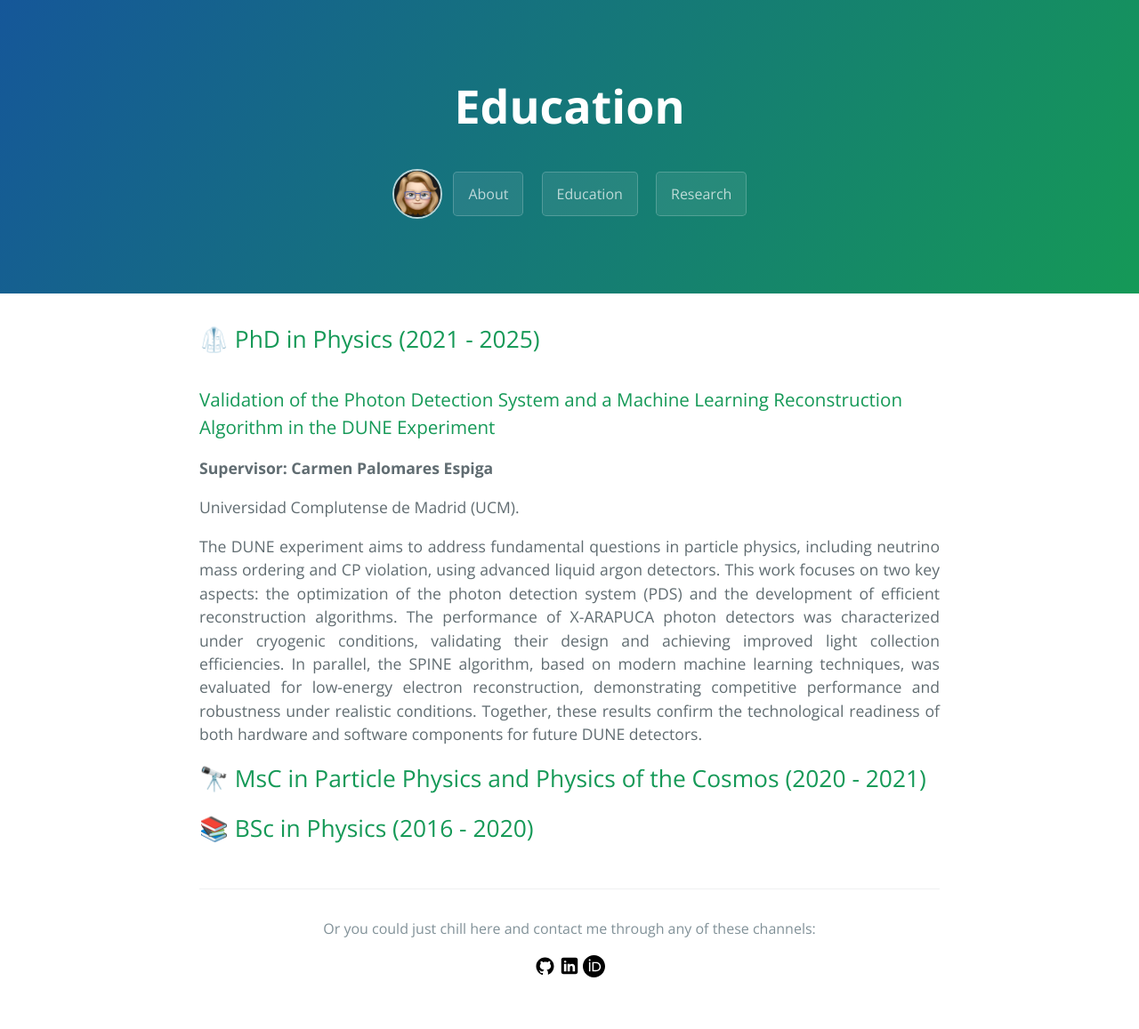
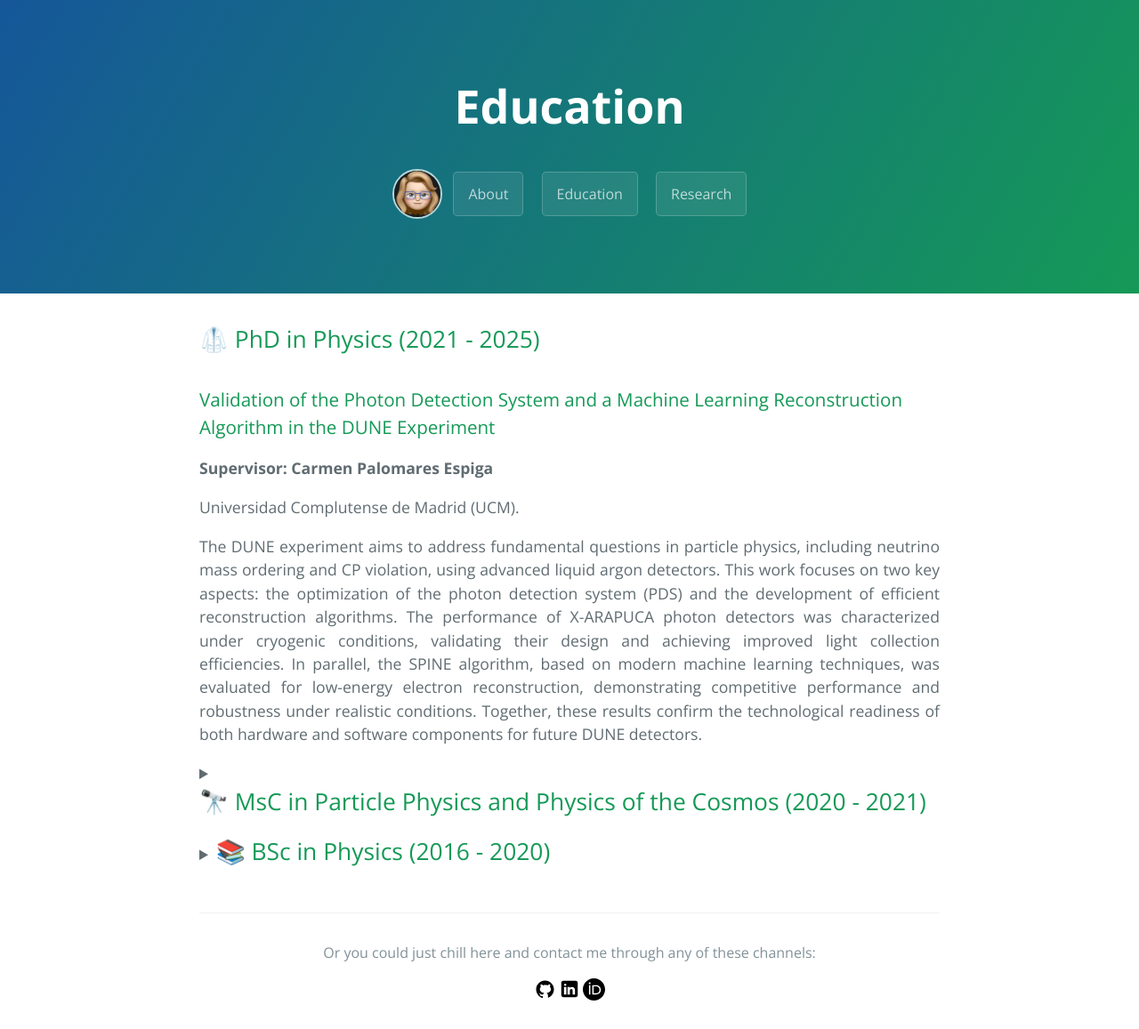
Before and after one commit to LauPM/LauPM.github.io, a Jekyll site: the page built from education/index.md, in a window 1280 px wide. Shown: the whole page at 89% size. Built offline with Jekyll 4.4.1, drawn with Linux system fonts in a browser that asks for light colours; before the commit the page ends 1131 px from its top, so only the background shows below that; some of the changed text lies outside the part shown.

Commit message:
fix summary in education

```diff
--- a/assets/css/style.scss
+++ b/assets/css/style.scss
@@ -49,3 +49,8 @@
 	height: 100%;
 	object-fit: cover;
 }
+
+summary {
+	display: list-item;
+	cursor: pointer;
+}
--- a/education/index.md
+++ b/education/index.md
@@ -27,9 +27,9 @@ Presentation -->
 <details>
 <summary><h2 style="display: inline-block; cursor: pointer;">🔭 MsC in Particle Physics and Physics of the Cosmos (2020 - 2021)</h2></summary>
 
-### Obtaining temperature maps of the CMB anisotropies, correlated and uncorrelated with polarization
+<h3>Obtaining temperature maps of the CMB anisotropies, correlated and uncorrelated with polarization</h3>
 
-**Supervisors: Patricio Vielva y Elena de la Hoz López Collado**
+<b>Supervisors: Patricio Vielva y Elena de la Hoz López Collado</b>
 
 Instituto de Física de Cantabria (CSIC-UC).
 
@@ -37,8 +37,10 @@ Instituto de Física de Cantabria (CSIC-UC).
 The main idea of the protect is to analyse whether the correlated temperature CMB maps with polarization (or vice-versa) allow us to draw more significant conclusions on the CMB detected anomalies rather than the original temperature and polarization CMB maps. For this purpose we study the optimal techniques to obtain these CMB correlated maps.
 </p>
 
-* [MsC Thesis](https://laupm.github.io/TFM-Correlated_CMB_maps/PerezMolinaLaura_TFM.pdf)
-* [Code](https://laupm.github.io/TFM-Correlated_CMB_maps/TFM_Correlated_CMB_maps.html)
+<ul>
+	<li><a href="https://laupm.github.io/TFM-Correlated_CMB_maps/PerezMolinaLaura_TFM.pdf">MsC Thesis</a></li>
+	<li><a href="https://laupm.github.io/TFM-Correlated_CMB_maps/TFM_Correlated_CMB_maps.html">Code</a></li>
+</ul>
 
 </details>
 
@@ -47,9 +49,9 @@ The main idea of the protect is to analyse whether the correlated temperature CM
 <details>
 <summary><h2 style="display: inline-block; cursor: pointer;">📚 BSc in Physics (2016 - 2020)</h2></summary>
 
-### Fundamentals Ingridients of Black Holes
+<h3>Fundamentals Ingridients of Black Holes</h3>
 
-**Supervisor: Diego Rubiera García**
+<b>Supervisor: Diego Rubiera García</b>
 
 Universidad Complutense de Madrid (UCM).
 </details>
```
